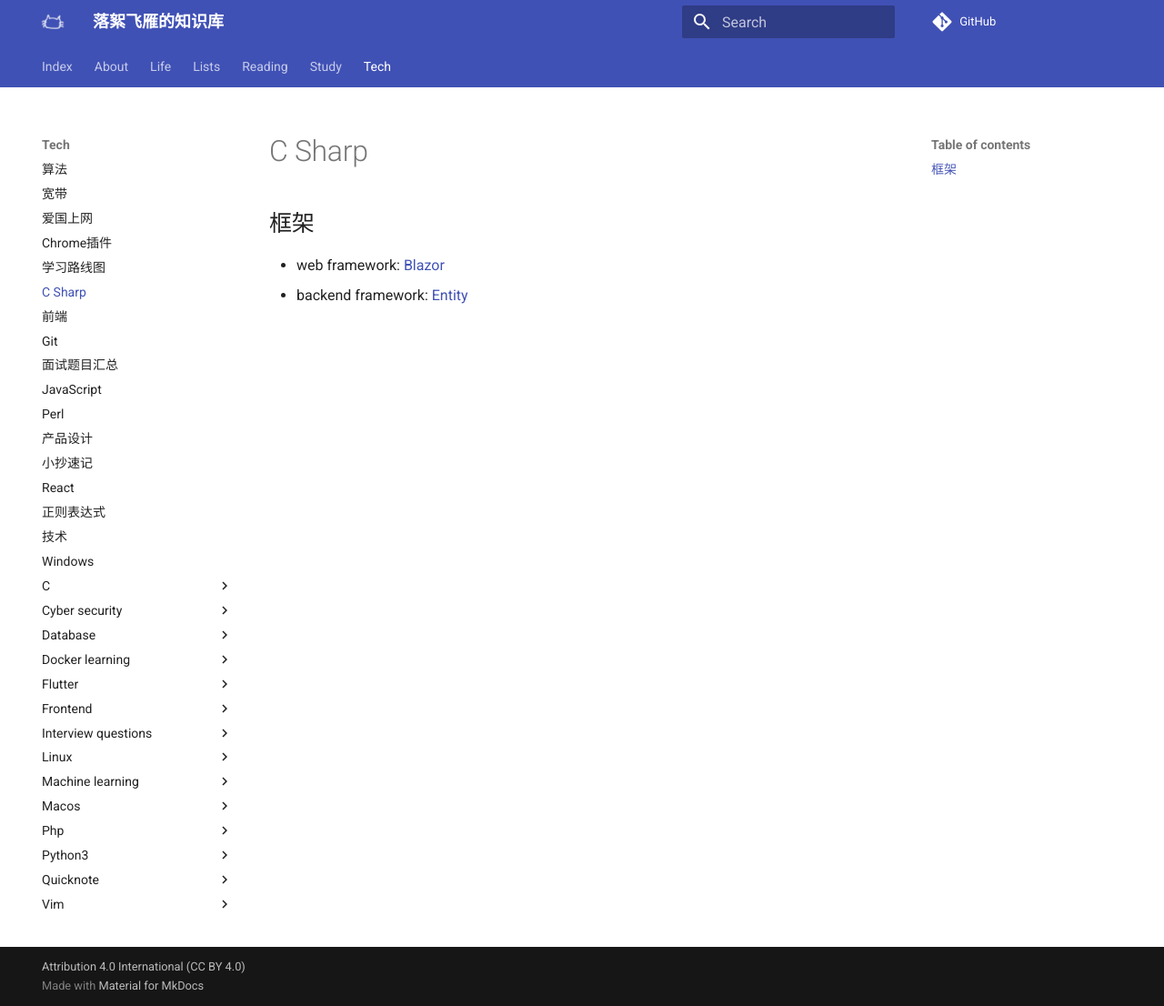
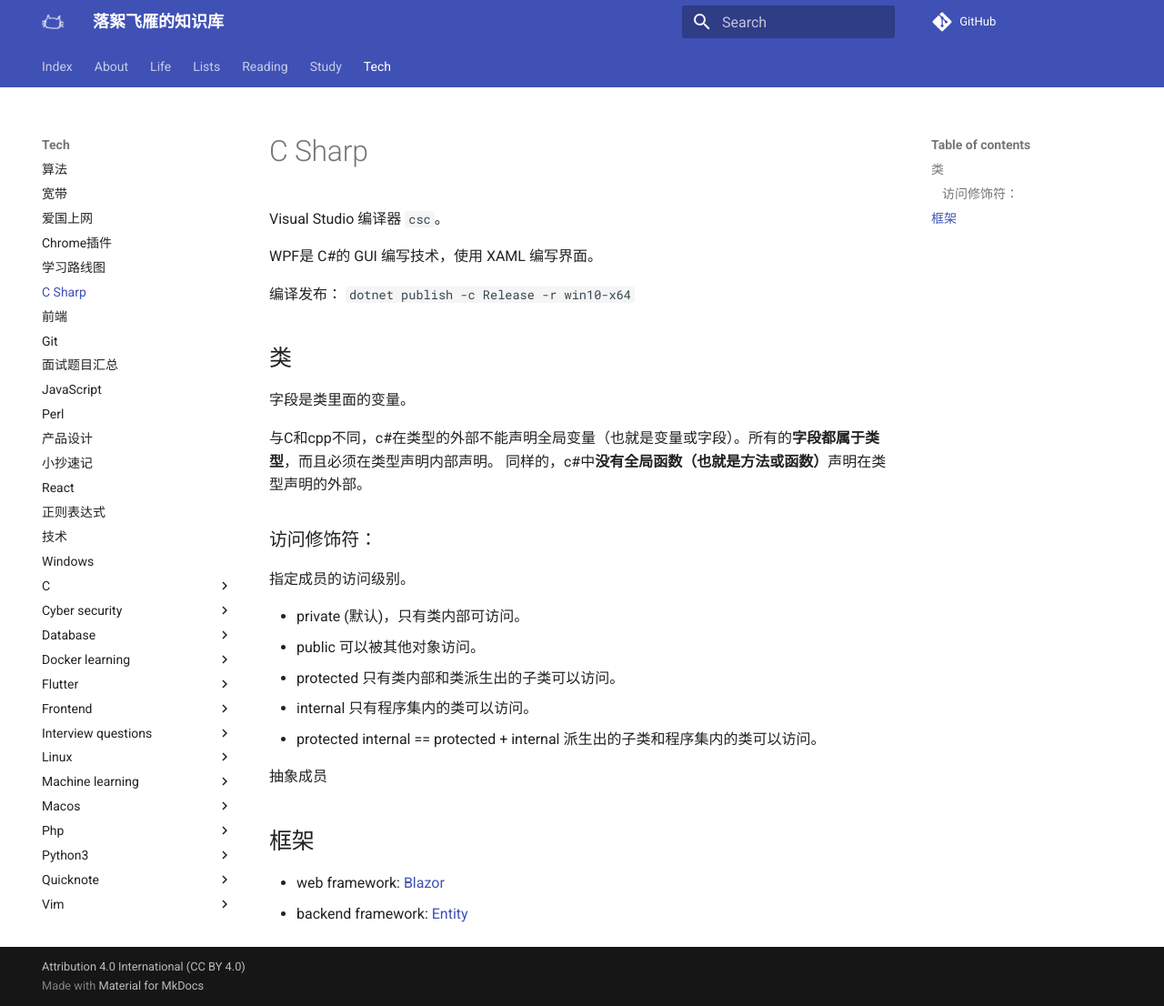
Before and after one commit to luoxufeiyan/wiki.luoxufeiyan.com, an MkDocs documentation site: the page built from docs/tech/csharp.md, in a window 1280 px wide and 1106 px high. Shown: the whole window at 91% size. Built offline with MkDocs 1.6.1 and Material for MkDocs 9.7.7, drawn with Linux system fonts in a browser that asks for light colours; comment, search, counter and statistics services are not loaded.

Commit message:
update csharp

```diff
--- a/docs/tech/csharp.md
+++ b/docs/tech/csharp.md
@@ -1,4 +1,29 @@
 # C Sharp
+
+Visual Studio 编译器 `csc`。
+
+WPF是 C#的 GUI 编写技术，使用 XAML 编写界面。
+
+编译发布： `dotnet publish -c Release -r win10-x64`
+
+## 类
+
+字段是类里面的变量。
+
+与C和cpp不同，c#在类型的外部不能声明全局变量（也就是变量或字段）。所有的**字段都属于类型**，而且必须在类型声明内部声明。
+同样的，c#中**没有全局函数（也就是方法或函数）**声明在类型声明的外部。
+
+### 访问修饰符：
+
+指定成员的访问级别。
+
+* private (默认)，只有类内部可访问。
+* public 可以被其他对象访问。
+* protected 只有类内部和类派生出的子类可以访问。
+* internal 只有程序集内的类可以访问。
+* protected internal == protected + internal 派生出的子类和程序集内的类可以访问。
+
+抽象成员
 
 ## 框架
 
```
